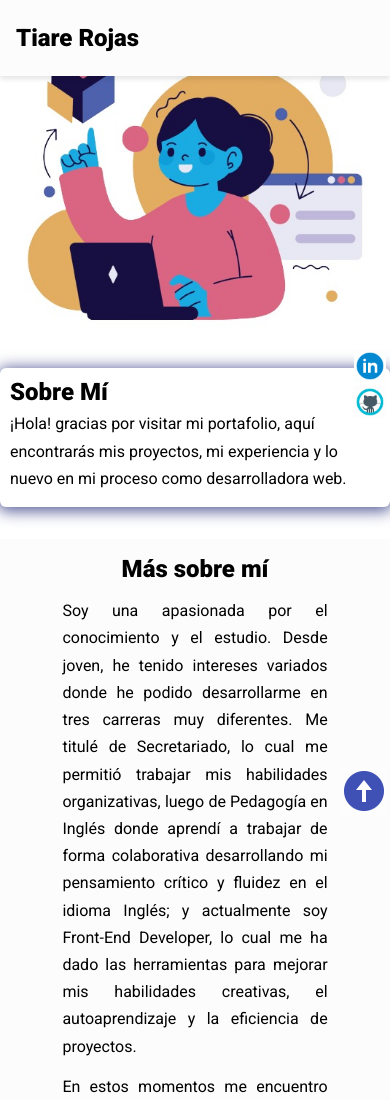
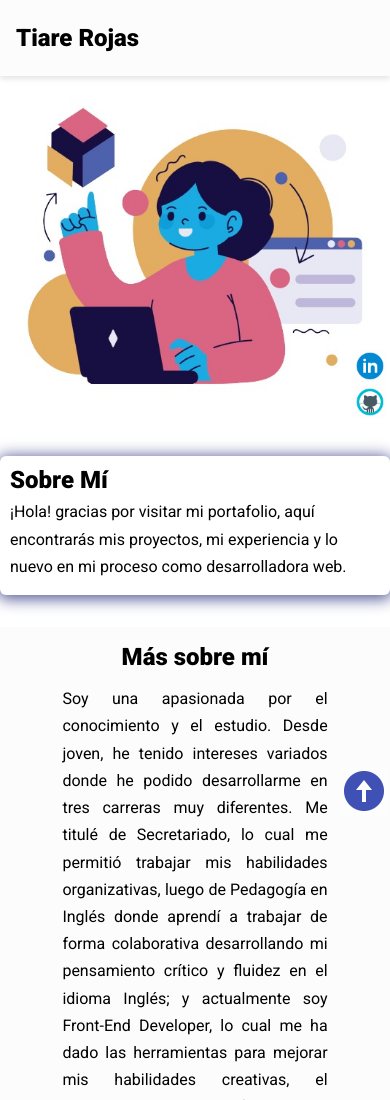
Before and after one commit to tiare-rm/Portafolio-Tiare-Rojas, a website: page index.html in a window 390 px wide. Shown: the top 1100 px of the page. Drawn offline with Linux system fonts and the light colour scheme.

Commit message:
cambios finales

```diff
--- a/style.css
+++ b/style.css
@@ -97,13 +97,12 @@ nav ul li {
   gap: 2.5rem;
   max-width: 68.75rem;
   margin: auto;
-  flex-direction: column; /*coloque ultimo*/
 }
 
 .heroimg {
   height: 27.5rem;
   width: 27.5rem;
-  max-width: 100%;/*coloque ultimo*/
+ /* max-width: 100%; coloque ultimo*/
 }
 /*.heroimg {
   height: 20%; 30.5rem     37.5rem
@@ -115,7 +114,6 @@ nav ul li {
   padding: 0.625rem;
   border-radius: 6px;
   box-shadow: 0px 2px 15px 2px var(--primary-shadow);
-  margin-top: 2rem;/*coloque ultimo*/
 }
 
 .bio h1 {
@@ -346,9 +344,7 @@ nav ul li {
   }
 
   .hero {
-    margin-top: -4rem;
     flex-direction: column;
-    gap: 0;
   }
 
   .hero img {
@@ -360,7 +356,7 @@ nav ul li {
 
   .bio {
     width: 100%;
-    margin-top: 1rem;
+    /* margin-top: 1rem; */
     /* margin-top: -7rem;
     width: 20.5rem; */
   }
@@ -416,7 +412,7 @@ nav ul li {
 
   .bio {
     width: 100%;
-    margin-top: 1rem;
+    /* margin-top: 1rem; */
     /* width: 18.3rem; coloque ultimo*/
   }
 
```
